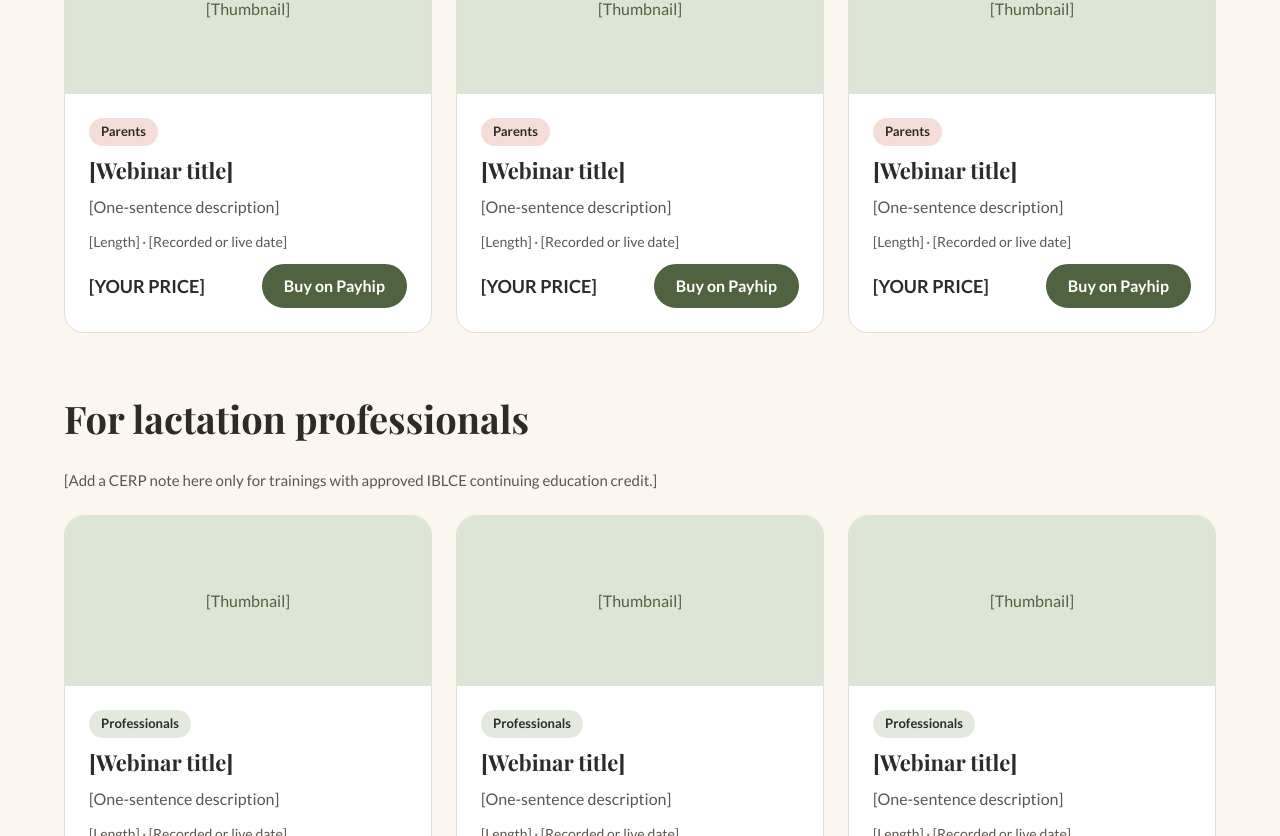
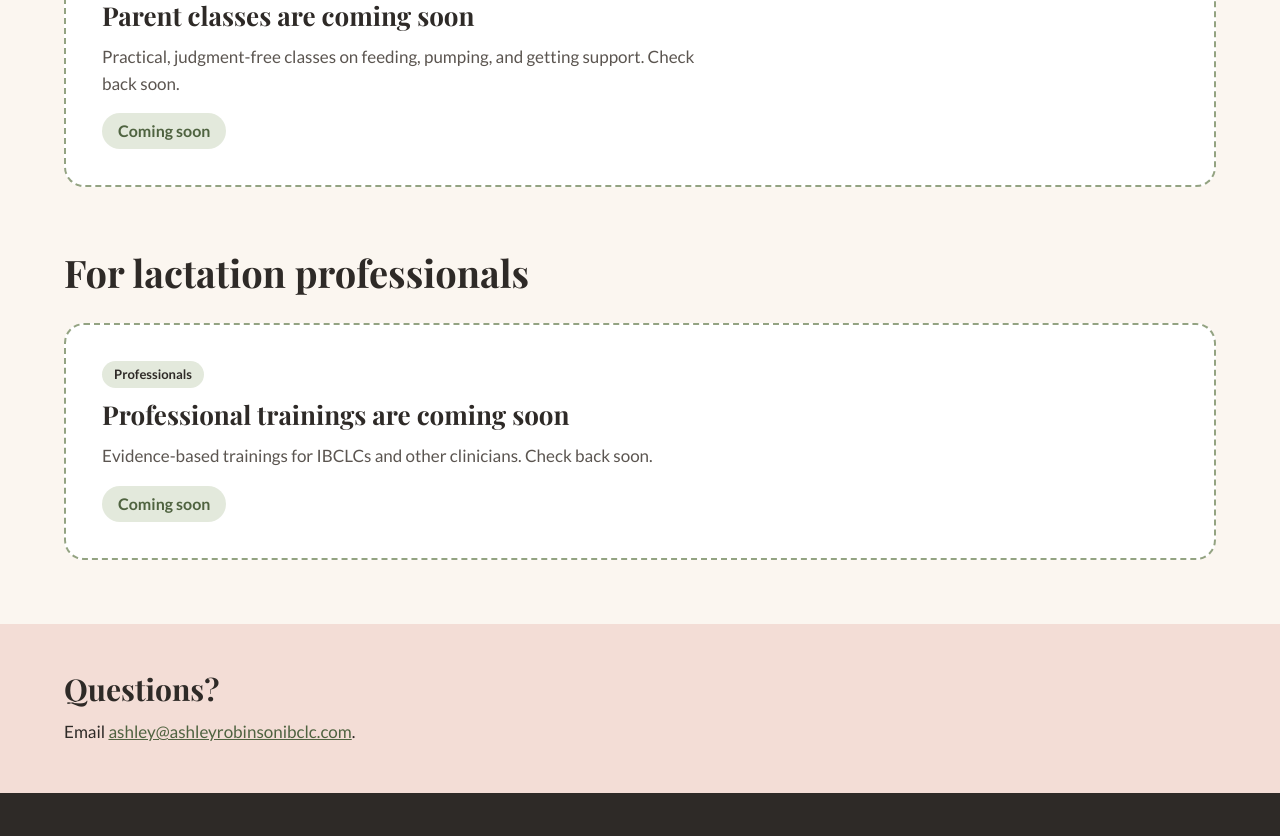
Before and after one commit to arob-cyber/theboobdoctor-site, a plain HTML site: page shop.html in a window 1280 px wide. Shown: the part 544-1380 px from the top of the page. Drawn offline with nearby package versions, Linux system fonts and the light colour scheme.

Commit message:
Add files via upload

```diff
--- a/shop.html
+++ b/shop.html
@@ -22,7 +22,7 @@
 <a href="index.html#podcasts">Podcasts</a>
 <a href="index.html#book">Book</a>
 <a href="index.html#services">Services</a>
-<a class="btn sm" href="shop.html">Shop webinars</a>
+<a class="btn sm" href="shop.html">See what's coming</a>
 </nav>
 </header>
 <main id="main">
@@ -32,77 +32,13 @@
 </section>
 <section class="block wrap" id="parents">
 <div class="head"><h2>For parents</h2></div>
-<div class="grid">
-<article class="product">
-<div class="thumb">[Thumbnail]</div>
-<div class="body">
-<span class="tag">Parents</span>
-<h3>[Webinar title]</h3>
-<p class="desc">[One-sentence description]</p>
-<p class="meta">[Length] &middot; [Recorded or live date]</p>
-<div class="buy"><span class="price">[YOUR PRICE]</span><a class="btn sm" href="#" rel="noopener">Buy on Payhip</a></div>
-</div>
-</article>
-<article class="product">
-<div class="thumb">[Thumbnail]</div>
-<div class="body">
-<span class="tag">Parents</span>
-<h3>[Webinar title]</h3>
-<p class="desc">[One-sentence description]</p>
-<p class="meta">[Length] &middot; [Recorded or live date]</p>
-<div class="buy"><span class="price">[YOUR PRICE]</span><a class="btn sm" href="#" rel="noopener">Buy on Payhip</a></div>
-</div>
-</article>
-<article class="product">
-<div class="thumb">[Thumbnail]</div>
-<div class="body">
-<span class="tag">Parents</span>
-<h3>[Webinar title]</h3>
-<p class="desc">[One-sentence description]</p>
-<p class="meta">[Length] &middot; [Recorded or live date]</p>
-<div class="buy"><span class="price">[YOUR PRICE]</span><a class="btn sm" href="#" rel="noopener">Buy on Payhip</a></div>
-</div>
-</article>
-</div>
+<div class="grid"><div class="soon wide"><span class="tag">Parents</span><h3>Parent classes are coming soon</h3><p>Practical, judgment-free classes on feeding, pumping, and getting support. Check back soon.</p><span class="badge">Coming soon</span></div></div>
 </section>
 <section class="block wrap" id="professionals" style="padding-top:0">
 <div class="head"><h2>For lactation professionals</h2></div>
-<p class="note">[Add a CERP note here only for trainings with approved IBLCE continuing education credit.]</p>
-<div class="grid">
-<article class="product">
-<div class="thumb">[Thumbnail]</div>
-<div class="body">
-<span class="tag pro">Professionals</span>
-<h3>[Webinar title]</h3>
-<p class="desc">[One-sentence description]</p>
-<p class="meta">[Length] &middot; [Recorded or live date]</p>
-<div class="buy"><span class="price">[YOUR PRICE]</span><a class="btn sm" href="#" rel="noopener">Buy on Payhip</a></div>
-</div>
-</article>
-<article class="product">
-<div class="thumb">[Thumbnail]</div>
-<div class="body">
-<span class="tag pro">Professionals</span>
-<h3>[Webinar title]</h3>
-<p class="desc">[One-sentence description]</p>
-<p class="meta">[Length] &middot; [Recorded or live date]</p>
-<div class="buy"><span class="price">[YOUR PRICE]</span><a class="btn sm" href="#" rel="noopener">Buy on Payhip</a></div>
-</div>
-</article>
-<article class="product">
-<div class="thumb">[Thumbnail]</div>
-<div class="body">
-<span class="tag pro">Professionals</span>
-<h3>[Webinar title]</h3>
-<p class="desc">[One-sentence description]</p>
-<p class="meta">[Length] &middot; [Recorded or live date]</p>
-<div class="buy"><span class="price">[YOUR PRICE]</span><a class="btn sm" href="#" rel="noopener">Buy on Payhip</a></div>
-</div>
-</article>
-</div>
+<div class="grid"><div class="soon wide"><span class="tag pro">Professionals</span><h3>Professional trainings are coming soon</h3><p>Evidence-based trainings for IBCLCs and other clinicians. Check back soon.</p><span class="badge">Coming soon</span></div></div>
 </section>
 <section class="info-strip wrap" id="checkout">
-<div><h2>How it works</h2><p>Choose a class, check out securely on Payhip, and get instant access to your recording. [Confirm access details once your Payhip setup is final.]</p></div>
 <div><h2>Questions?</h2><p>Email <a href="mailto:ashley@ashleyrobinsonibclc.com">ashley@ashleyrobinsonibclc.com</a>.</p></div>
 </section>
 </main>
--- a/styles.css
+++ b/styles.css
@@ -73,3 +73,8 @@ footer.site p{font-size:14px;color:#D8CFC6;max-width:460px;margin-top:8px}
 .book .lists>div{flex:1 1 280px}
 .book .lists h3{font-size:20px;margin-bottom:8px}
 .book .lists ul{margin:0;padding-left:20px;display:flex;flex-direction:column;gap:6px;font-size:16px;line-height:1.5}
+
+.soon{flex:1 1 340px;display:flex;flex-direction:column;align-items:flex-start;gap:12px;padding:36px;border-radius:20px;background:#fff;border:2px dashed var(--sage)}
+.soon h3{font-size:26px}.soon p{font-size:17px;line-height:1.6;color:var(--muted);max-width:620px}
+.soon.wide{flex-basis:100%}
+.badge{margin-top:4px;display:inline-flex;align-items:center;min-height:36px;padding:0 16px;border-radius:999px;background:var(--tint);color:var(--sage-dark);font-weight:700}
```
Also changed, not shown: index.html (+4 -32 lines).
